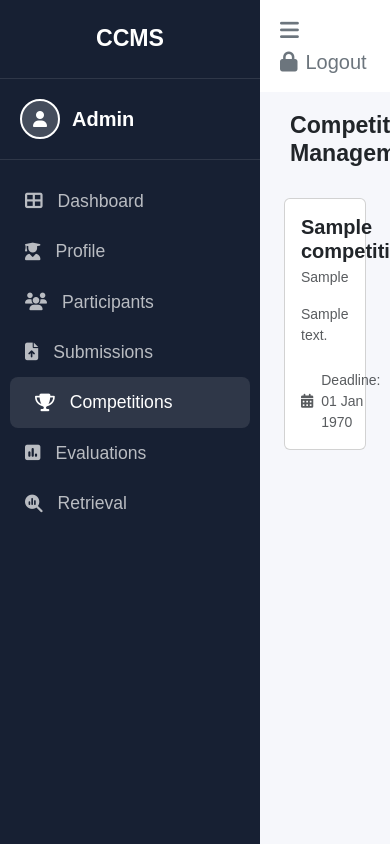
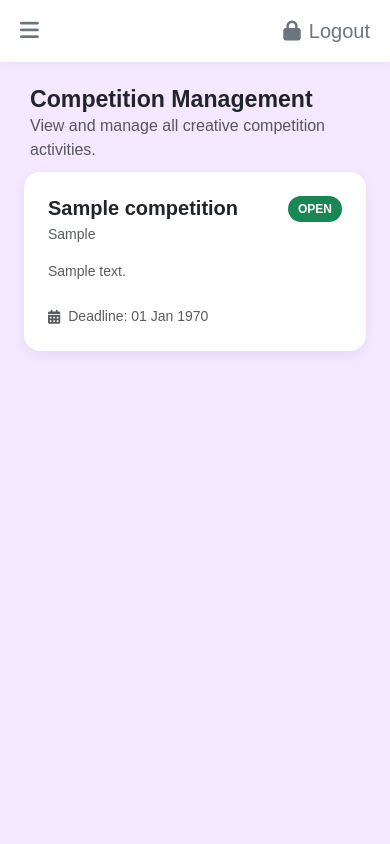
Before and after one commit to Khurraizy77/GR01, a PHP site: page /competitions.php in a window 390 px wide. Run offline with PHP 8.4, Linux system fonts and the light colour scheme; the visitor is signed in with stand-in values (Sample User, id 1); tables that the repository leaves empty or names only in its code hold one stand-in row (values such as "Sample post"); some libraries are stand-ins or nearby versions.

Commit message:
competitions.php

```diff
--- a/competitions.php
+++ b/competitions.php
@@ -29,25 +29,131 @@ try {
     <meta charset="UTF-8">
     <meta name="viewport" content="width=device-width, initial-scale=1.0">
     <title>Competitions - CCMS</title>
-    <link rel="stylesheet" href="css/bootstrap.min.css">
-    <link rel="stylesheet" href="https://cdnjs.cloudflare.com/ajax/libs/font-awesome/6.4.0/css/all.min.css">
+
+    <link href="https://cdn.jsdelivr.net/npm/bootstrap@5.3.3/dist/css/bootstrap.min.css" rel="stylesheet">
+    <link href="https://cdnjs.cloudflare.com/ajax/libs/font-awesome/6.5.2/css/all.min.css" rel="stylesheet">
+    <link rel="stylesheet" href="./css/app.css">
+
     <style>
-        body, html { height: 100%; background-color: #f6f7fb; font-family: sans-serif; overflow-x: hidden; }
-        .wrapper { display: flex; width: 100%; align-items: stretch; height: 100vh; }
-        #sidebar { min-width: 260px; max-width: 260px; background-color: #172033; color: #fff; transition: all 0.3s; display: flex; flex-direction: column; justify-content: space-between; }
-        #sidebar.active { margin-left: -260px; }
-        .sidebar-header { padding: 25px; text-align: center; border-bottom: 1px solid rgba(255,255,255,0.1); }
-        .admin-profile { padding: 20px; border-bottom: 1px solid rgba(255,255,255,0.1); display: flex; align-items: center; gap: 12px; }
-        .admin-avatar { width: 40px; height: 40px; border-radius: 50%; border: 2px solid white; display: flex; align-items: center; justify-content: center; background: rgba(255,255,255,0.2); }
-        #sidebar ul a { color: rgba(255,255,255,0.7); text-decoration: none; display: flex; align-items: center; gap: 15px; font-size: 1.1rem; padding: 12px 25px; transition: 0.2s; }
-        #sidebar ul a:hover, #sidebar ul a.active { color: #fff; background: rgba(255, 255, 255, 0.1); border-radius: 8px; margin: 0 10px; }
-        #content { width: 100%; overflow-y: auto; }
-        .navbar-custom { background-color: #fff; padding: 15px 20px; }
-        .header-banner { padding: 20px 30px; margin-bottom: 10px; }
-        .competition-card { height: 100%; }
-        .status-badge { letter-spacing: 0; }
+        body, html {
+            min-height: 100%;
+            background-color: #f3e8ff;
+            font-family: Arial, sans-serif;
+            overflow-x: hidden;
+        }
+
+        .wrapper {
+            display: flex;
+            width: 100%;
+            min-height: 100vh;
+        }
+
+        #sidebar {
+            min-width: 260px;
+            max-width: 260px;
+            background-color: #6b21a8;
+            color: #fff;
+            transition: all 0.3s;
+            display: flex;
+            flex-direction: column;
+            justify-content: space-between;
+        }
+
+        #sidebar.active {
+            margin-left: -260px;
+        }
+
+        .sidebar-header {
+            padding: 25px;
+            text-align: center;
+            border-bottom: 1px solid rgba(255,255,255,0.1);
+        }
+
+        .admin-profile {
+            padding: 20px;
+            border-bottom: 1px solid rgba(255,255,255,0.1);
+            display: flex;
+            align-items: center;
+            gap: 12px;
+        }
+
+        .admin-avatar {
+            width: 40px;
+            height: 40px;
+            border-radius: 50%;
+            border: 2px solid white;
+            display: flex;
+            align-items: center;
+            justify-content: center;
+            background: rgba(255,255,255,0.2);
+        }
+
+        #sidebar ul a {
+            color: rgba(255,255,255,0.75);
+            text-decoration: none;
+            display: flex;
+            align-items: center;
+            gap: 15px;
+            font-size: 1.05rem;
+            padding: 12px 25px;
+            transition: 0.2s;
+        }
+
+        #sidebar ul a:hover,
+        #sidebar ul a.active {
+            color: #fff;
+            background: rgba(255,255,255,0.12);
+            border-radius: 8px;
+            margin: 0 10px;
+        }
+
+        #content {
+            flex: 1;
+            overflow-y: auto;
+        }
+
+        .navbar-custom {
+            background-color: #fff;
+            box-shadow: 0 2px 8px rgba(0,0,0,0.04);
+            padding: 15px 20px;
+        }
+
+        .header-banner {
+            padding: 24px 30px 10px;
+        }
+
+        .competition-card {
+            height: 100%;
+            border: none;
+            border-radius: 16px;
+            box-shadow: 0 4px 12px rgba(0,0,0,0.06);
+        }
+
+        .status-badge {
+            letter-spacing: 0;
+            border-radius: 999px;
+            padding: 7px 10px;
+        }
+
+        .panel-card {
+            background: #fff;
+            border-radius: 16px;
+            box-shadow: 0 4px 12px rgba(0,0,0,0.06);
+        }
+
+        @media (max-width: 768px) {
+            #sidebar {
+                margin-left: -260px;
+                position: fixed;
+                min-height: 100vh;
+                z-index: 999;
+            }
+
+            #sidebar.active {
+                margin-left: 0;
+            }
+        }
     </style>
-    <link rel="stylesheet" href="css/app.css">
 </head>
 <body>
 
@@ -62,6 +168,7 @@ try {
             <button type="button" id="sidebarCollapse" class="btn p-0 border-0 fs-4 text-secondary">
                 <i class="fa-solid fa-bars"></i>
             </button>
+
             <a href="logout.php" class="text-secondary text-decoration-none d-flex align-items-center gap-2 fs-5">
                 <i class="fa-solid fa-lock"></i> Logout
             </a>
@@ -69,6 +176,7 @@ try {
 
         <div class="header-banner">
             <h3 class="fw-bold m-0 text-dark">Competition Management</h3>
+            <p class="text-muted mb-0">View and manage all creative competition activities.</p>
         </div>
 
         <div class="container-fluid px-4 pb-5">
@@ -83,23 +191,40 @@ try {
 
                 <?php foreach ($competitions as $competition): ?>
                     <?php
-                        $status = strtoupper($competition['status']);
+                        $status = strtoupper($competition['status'] ?? '');
                         $badge = $status === 'OPEN' ? 'success' : ($status === 'UPCOMING' ? 'secondary' : 'danger');
+
+                        $deadline_text = 'No deadline';
+                        if (!empty($competition['deadline'])) {
+                            $deadline_text = date('d M Y', strtotime($competition['deadline']));
+                        }
                     ?>
+
                     <div class="col-md-6 col-xl-4">
                         <div class="card competition-card">
-                            <div class="card-body">
+                            <div class="card-body p-4">
                                 <div class="d-flex justify-content-between gap-3 mb-3">
                                     <div>
-                                        <h4 class="h5 fw-bold mb-1"><?php echo htmlspecialchars($competition['competition_name']); ?></h4>
-                                        <div class="text-muted small"><?php echo htmlspecialchars($competition['category']); ?></div>
+                                        <h4 class="h5 fw-bold mb-1">
+                                            <?php echo htmlspecialchars($competition['competition_name']); ?>
+                                        </h4>
+                                        <div class="text-muted small">
+                                            <?php echo htmlspecialchars($competition['category']); ?>
+                                        </div>
                                     </div>
-                                    <span class="badge bg-<?php echo $badge; ?> status-badge align-self-start"><?php echo htmlspecialchars($status); ?></span>
+
+                                    <span class="badge bg-<?php echo $badge; ?> status-badge align-self-start">
+                                        <?php echo htmlspecialchars($status); ?>
+                                    </span>
                                 </div>
-                                <p class="text-muted small mb-4"><?php echo htmlspecialchars($competition['description'] ?? 'No description provided.'); ?></p>
+
+                                <p class="text-muted small mb-4">
+                                    <?php echo htmlspecialchars($competition['description'] ?? 'No description provided.'); ?>
+                                </p>
+
                                 <div class="d-flex align-items-center text-muted small">
                                     <i class="fa-solid fa-calendar-days me-2"></i>
-                                    Deadline: <?php echo htmlspecialchars(date('d M Y', strtotime($competition['deadline']))); ?>
+                                    Deadline: <?php echo htmlspecialchars($deadline_text); ?>
                                 </div>
                             </div>
                         </div>
@@ -111,10 +236,17 @@ try {
 </div>
 
 <script>
-    document.getElementById('sidebarCollapse').addEventListener('click', function () {
-        document.getElementById('sidebar').classList.toggle('active');
-    });
+    const sidebarBtn = document.getElementById('sidebarCollapse');
+    const sidebar = document.getElementById('sidebar');
+
+    if (sidebarBtn && sidebar) {
+        sidebarBtn.addEventListener('click', function () {
+            sidebar.classList.toggle('active');
+        });
+    }
 </script>
-<script src="js/bootstrap.bundle.min.js"></script>
+
+<script src="https://cdn.jsdelivr.net/npm/bootstrap@5.3.3/dist/js/bootstrap.bundle.min.js"></script>
+
 </body>
 </html>
```
